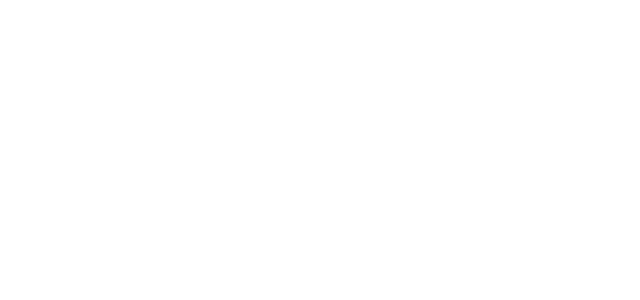
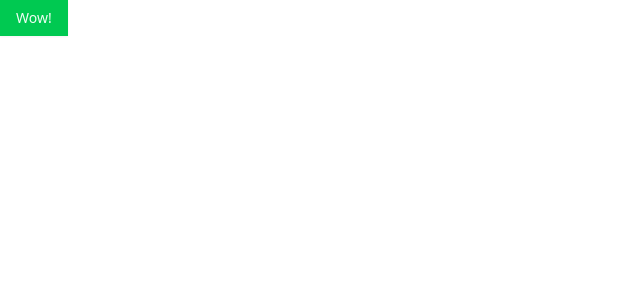
Before and after one commit to treenq/treenq, a Vue app in the folder web/: page /auth in a window 1280 px wide. Before the commit this address had no page. Shown: the top 300 px of the page, without its empty margins (0-640 px from the left). Built offline with nearby package versions, Linux system fonts and the light colour scheme.

Commit message:
Update router

```diff
--- a/web/index.html
+++ b/web/index.html
@@ -1,9 +1,9 @@
-<!DOCTYPE html>
+<!doctype html>
 <html lang="">
   <head>
-    <meta charset="UTF-8">
-    <link rel="icon" href="/favicon.ico">
-    <meta name="viewport" content="width=device-width, initial-scale=1.0">
+    <meta charset="UTF-8" />
+    <link rel="icon" href="/favicon.svg" />
+    <meta name="viewport" content="width=device-width, initial-scale=1.0" />
     <title>Vite App</title>
   </head>
   <body>
--- a/web/src/main.css
+++ b/web/src/main.css
@@ -4,74 +4,72 @@
 @custom-variant dark (&:is(.dark *));
 
 :root {
+  --radius: 0rem;
   --background: oklch(1 0 0);
-  --foreground: oklch(0.145 0 0);
+  --foreground: oklch(0.141 0.005 285.823);
   --card: oklch(1 0 0);
-  --card-foreground: oklch(0.145 0 0);
+  --card-foreground: oklch(0.141 0.005 285.823);
   --popover: oklch(1 0 0);
-  --popover-foreground: oklch(0.145 0 0);
-  --primary: oklch(0.205 0 0);
-  --primary-foreground: oklch(0.985 0 0);
-  --secondary: oklch(0.97 0 0);
-  --secondary-foreground: oklch(0.205 0 0);
-  --muted: oklch(0.97 0 0);
-  --muted-foreground: oklch(0.556 0 0);
-  --accent: oklch(0.97 0 0);
-  --accent-foreground: oklch(0.205 0 0);
+  --popover-foreground: oklch(0.141 0.005 285.823);
+  --primary: oklch(0.723 0.219 149.579);
+  --primary-foreground: oklch(0.982 0.018 155.826);
+  --secondary: oklch(0.967 0.001 286.375);
+  --secondary-foreground: oklch(0.21 0.006 285.885);
+  --muted: oklch(0.967 0.001 286.375);
+  --muted-foreground: oklch(0.552 0.016 285.938);
+  --accent: oklch(0.967 0.001 286.375);
+  --accent-foreground: oklch(0.21 0.006 285.885);
   --destructive: oklch(0.577 0.245 27.325);
-  --destructive-foreground: oklch(0.577 0.245 27.325);
-  --border: oklch(0.922 0 0);
-  --input: oklch(0.922 0 0);
-  --ring: oklch(0.708 0 0);
+  --border: oklch(0.92 0.004 286.32);
+  --input: oklch(0.92 0.004 286.32);
+  --ring: oklch(0.723 0.219 149.579);
   --chart-1: oklch(0.646 0.222 41.116);
   --chart-2: oklch(0.6 0.118 184.704);
   --chart-3: oklch(0.398 0.07 227.392);
   --chart-4: oklch(0.828 0.189 84.429);
   --chart-5: oklch(0.769 0.188 70.08);
-  --radius: 0.625rem;
   --sidebar: oklch(0.985 0 0);
-  --sidebar-foreground: oklch(0.145 0 0);
-  --sidebar-primary: oklch(0.205 0 0);
-  --sidebar-primary-foreground: oklch(0.985 0 0);
-  --sidebar-accent: oklch(0.97 0 0);
-  --sidebar-accent-foreground: oklch(0.205 0 0);
-  --sidebar-border: oklch(0.922 0 0);
-  --sidebar-ring: oklch(0.708 0 0);
+  --sidebar-foreground: oklch(0.141 0.005 285.823);
+  --sidebar-primary: oklch(0.723 0.219 149.579);
+  --sidebar-primary-foreground: oklch(0.982 0.018 155.826);
+  --sidebar-accent: oklch(0.967 0.001 286.375);
+  --sidebar-accent-foreground: oklch(0.21 0.006 285.885);
+  --sidebar-border: oklch(0.92 0.004 286.32);
+  --sidebar-ring: oklch(0.723 0.219 149.579);
 }
 
 .dark {
-  --background: oklch(0.145 0 0);
+  --background: oklch(0.141 0.005 285.823);
   --foreground: oklch(0.985 0 0);
-  --card: oklch(0.145 0 0);
+  --card: oklch(0.21 0.006 285.885);
   --card-foreground: oklch(0.985 0 0);
-  --popover: oklch(0.145 0 0);
+  --popover: oklch(0.21 0.006 285.885);
   --popover-foreground: oklch(0.985 0 0);
-  --primary: oklch(0.985 0 0);
-  --primary-foreground: oklch(0.205 0 0);
-  --secondary: oklch(0.269 0 0);
+  --primary: oklch(0.696 0.17 162.48);
+  --primary-foreground: oklch(0.393 0.095 152.535);
+  --secondary: oklch(0.274 0.006 286.033);
   --secondary-foreground: oklch(0.985 0 0);
-  --muted: oklch(0.269 0 0);
-  --muted-foreground: oklch(0.708 0 0);
-  --accent: oklch(0.269 0 0);
+  --muted: oklch(0.274 0.006 286.033);
+  --muted-foreground: oklch(0.705 0.015 286.067);
+  --accent: oklch(0.274 0.006 286.033);
   --accent-foreground: oklch(0.985 0 0);
-  --destructive: oklch(0.396 0.141 25.723);
-  --destructive-foreground: oklch(0.637 0.237 25.331);
-  --border: oklch(0.269 0 0);
-  --input: oklch(0.269 0 0);
-  --ring: oklch(0.439 0 0);
+  --destructive: oklch(0.704 0.191 22.216);
+  --border: oklch(1 0 0 / 10%);
+  --input: oklch(1 0 0 / 15%);
+  --ring: oklch(0.527 0.154 150.069);
   --chart-1: oklch(0.488 0.243 264.376);
   --chart-2: oklch(0.696 0.17 162.48);
   --chart-3: oklch(0.769 0.188 70.08);
   --chart-4: oklch(0.627 0.265 303.9);
   --chart-5: oklch(0.645 0.246 16.439);
-  --sidebar: oklch(0.205 0 0);
+  --sidebar: oklch(0.21 0.006 285.885);
   --sidebar-foreground: oklch(0.985 0 0);
-  --sidebar-primary: oklch(0.488 0.243 264.376);
-  --sidebar-primary-foreground: oklch(0.985 0 0);
-  --sidebar-accent: oklch(0.269 0 0);
+  --sidebar-primary: oklch(0.696 0.17 162.48);
+  --sidebar-primary-foreground: oklch(0.393 0.095 152.535);
+  --sidebar-accent: oklch(0.274 0.006 286.033);
   --sidebar-accent-foreground: oklch(0.985 0 0);
-  --sidebar-border: oklch(0.269 0 0);
-  --sidebar-ring: oklch(0.439 0 0);
+  --sidebar-border: oklch(1 0 0 / 10%);
+  --sidebar-ring: oklch(0.527 0.154 150.069);
 }
 
 @theme inline {
--- a/web/src/router/index.ts
+++ b/web/src/router/index.ts
@@ -1,7 +1,6 @@
 import {
   createRouter,
   createWebHistory,
-  type NavigationGuardNext,
   type RouteLocationNormalized,
   type RouteLocationNormalizedLoaded,
 } from 'vue-router'
@@ -18,22 +17,19 @@ const router = createRouter({
       component: HomeView,
       meta: { authRequired: true },
     },
-    // {
-    //   path: '/auth',
-    //   name: 'auth',
-    //   component: () => import('../pages/AuthPage.vue'),
-    // },
-    // TODO: add authenticated guard
+    {
+      path: '/auth',
+      name: 'auth',
+      component: () => import('../pages/AuthPage.vue'),
+    },
   ],
 })
 
-router.beforeEach(
-  (to: RouteLocationNormalized, from: RouteLocationNormalizedLoaded, next: NavigationGuardNext) => {
-    // protect auth
-    if (to.meta.authRequired && !userStore.isAuthenticated()) return { name: 'auth' }
+router.beforeEach((to: RouteLocationNormalized, from: RouteLocationNormalizedLoaded) => {
+  // protect auth
+  if (to.meta.authRequired && !userStore.isAuthenticated()) return { name: 'auth' }
 
-    next()
-  },
-)
+  return true
+})
 
 export default router
```
